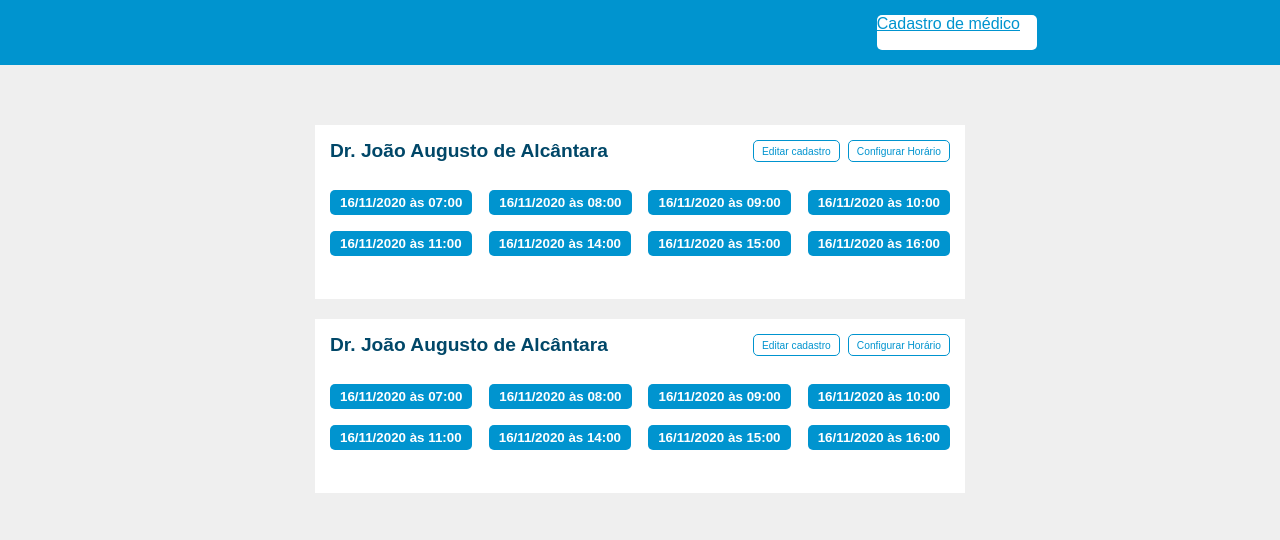
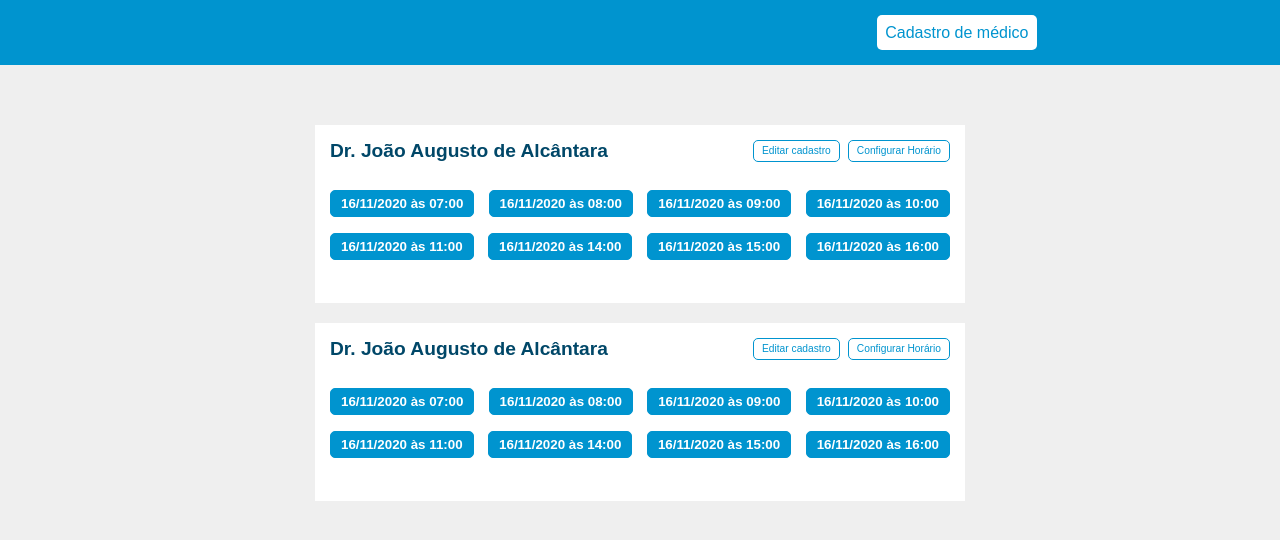
Before and after one commit to LeticiaSampaio/CadastroMedico, a PHP site: page / in a window 1280 px wide. Shown: the top 540 px of the page. Run offline with PHP 8.4, Linux system fonts and the light colour scheme.

Commit message:
Melhorias no layout e navegação das páginas.

```diff
--- a/src/adicionar-remover-horario.php
+++ b/src/adicionar-remover-horario.php
@@ -7,8 +7,8 @@
         <input id="name" name="name" class="input_form" placeholder="Nome">
         <label for="data_hora" class="label_form">Data e Hora</label>
         <input id="data_hora" name="data_hora" class="input_form" placeholder="exemplo@dominio.com.br">
-        <button class="button_confirm">Adicionar horário</button>
-        <a class="link_back">Voltar para a Página inicial</a>
+        <button class="button button_confirm">Adicionar horário</button>
+        <a href="index.php" class="link_back">Voltar para a Página inicial</a>
     </div>
     <div class="div_form">
         <h2>Horários configurados</h2>
--- a/src/cadastro-medico.php
+++ b/src/cadastro-medico.php
@@ -1,15 +1,15 @@
 <?php include "templates/header.php"; ?>
 
 <div id="body_wrapper">
-    <h2>Cadastro de médico</h2>
     <form method="post" class="div_form">
+        <h2>Cadastro de médico</h2>
         <label for="name" class="label_form">Nome</label>
         <input type="text" id="name" name="name" class="input_form" placeholder="Insira o nome do profissional">
         <label for="email" class="label_form">E-mail</label>
         <input type="text" id="email" name="email" class="input_form" placeholder="exemplo@dominio.com.br">
         <label for="senha" class="label_form">Senha</label>
         <input type="text" id="senha" name="senha" class="input_form" placeholder="Escolha uma senha forte e segura">
-        <submit type="submit" name="submit" value="submit" class="button_confirm">Realizar cadastro</submit>
+        <submit type="submit" name="submit" value="submit" class="button button_confirm">Realizar cadastro</submit>
+        <a href="index.php" class="link_back">Voltar para a Página inicial</a>
     </form>
-    <a href="index.php" class="link_back">Voltar para a Página inicial</a>
 </div>
--- a/src/editar-cadastro-medico.php
+++ b/src/editar-cadastro-medico.php
@@ -1,15 +1,15 @@
 <?php include "templates/header.php"; ?>
 
 <div id="body_wrapper">
-    <h2>Editar médico</h2>
     <form class="div_form">
+        <h2>Editar médico</h2>
         <label for="name" class="label_form">Nome</label>
         <input id="name" name="name" class="input_form" placeholder="Nome">
         <label for="senha_antiga" class="label_form">Senha antiga</label>
         <input id="senha_antiga" name="senha_antiga" class="input_form" placeholder="Insira a senha antiga">
         <label for="nova_senha" class="label_form">Nova senha</label>
         <input id="nova_senha" name="nova_senha" class="input_form" placeholder="Escolha uma nova senha forte e segura">
-        <submit type="submit" name="submit" value="submit" class="button_confirm">Atualizar cadastro</submit>
+        <submit type="submit" name="submit" value="submit" class="button button_confirm">Atualizar cadastro</submit>
+        <a href="index.php" class="link_back">Voltar para a Página inicial</a>
     </form>
-    <a href="index.php" class="link_back">Voltar para a Página inicial</a>
 </div>
--- a/src/index.php
+++ b/src/index.php
@@ -3,8 +3,8 @@
 <div id="body_wrapper">
   <div class="div_doctor">
         <h2 class="name_title">Dr. João Augusto de Alcântara</h2>
-        <button class="button_config">Editar cadastro</button>
-        <button class="button_config">Configurar Horário</button>
+        <a href="editar-cadastro-medico.php" class="button_config">Editar cadastro</a>
+        <a href="adicionar-remover-horario.php" class="button_config">Configurar Horário</a>
         <div class="grid_even">
             <button class="button_appointment">16/11/2020 às 07:00</button>
             <button class="button_appointment">16/11/2020 às 08:00</button>
@@ -18,8 +18,8 @@
     </div>
     <div class="div_doctor">
         <h2 class="name_title">Dr. João Augusto de Alcântara</h2>
-        <button class="button_config">Editar cadastro</button>
-        <button class="button_config">Configurar Horário</button>
+        <a href="editar-cadastro-medico.php" class="button_config">Editar cadastro</a>
+        <a href="adicionar-remover-horario.php" class="button_config">Configurar Horário</a>
         <div class="grid_even">
             <button class="button_appointment">16/11/2020 às 07:00</button>
             <button class="button_appointment">16/11/2020 às 08:00</button>
--- a/src/model/css/style.css
+++ b/src/model/css/style.css
@@ -89,6 +89,13 @@ body{
 
 /* -------------------------------- Buttons -------------------------------- */
 
+.button{
+    display: flex;
+    justify-content: center;
+    align-items: center;
+    text-decoration: none;
+}
+
 .button_sign_in{
     width: 160px;
     height: 35px;
@@ -97,6 +104,10 @@ body{
     margin-right: 19%;
     background-color: var(--color-white);
     color: var(--color-light-blue);
+}
+
+.button_sign_in:link, :visited, :hover, :active{
+    text-decoration: none;
 }
 
 .button_confirm{
@@ -111,14 +122,24 @@ body{
     font-weight: 700;
 }
 
+.button_confirm:link, :visited, :hover, :active{
+    text-decoration: none;
+}
+
 .button_appointment{
     margin: 8px 0;
     padding: 5px 10px;
-    border: none;
+    border: 1px solid var(--color-light-blue);
     border-radius: 5px;
     background-color: var(--color-light-blue);
     color: var(--color-white);
     font-weight: 700;
+    text-decoration: none;
+}
+
+.button_appointment:active, :visited{
+    background-color: var(--color-white);
+    color: var(--color-light-blue);
 }
 
 .button_config{
@@ -128,6 +149,7 @@ body{
     border-radius: 5px;
     background-color: var(--color-white);
     color: var(--color-light-blue);
+    text-decoration: none;
 }
 
 .link_back{
--- a/src/templates/header.php
+++ b/src/templates/header.php
@@ -3,12 +3,12 @@
 <head>
     <meta charset="UTF-8">
     <meta name="viewport" content="width=device-width, initial-scale=1.0">
-    <link href="../model/css/style.css" rel="stylesheet">
+    <link rel="stylesheet" type="text/css" href="../model/css/style.css" />
     <title>Fácil Consulta</title>
 </head>
 <body>
     <div id="header_wrapper">
-        <a href="../cadastro-medico.php" class="button_sign_in">Cadastro de médico</a>
+        <a href="../cadastro-medico.php" class="button button_sign_in">Cadastro de médico</a>
     </div>
 </body>
 </html>
```
